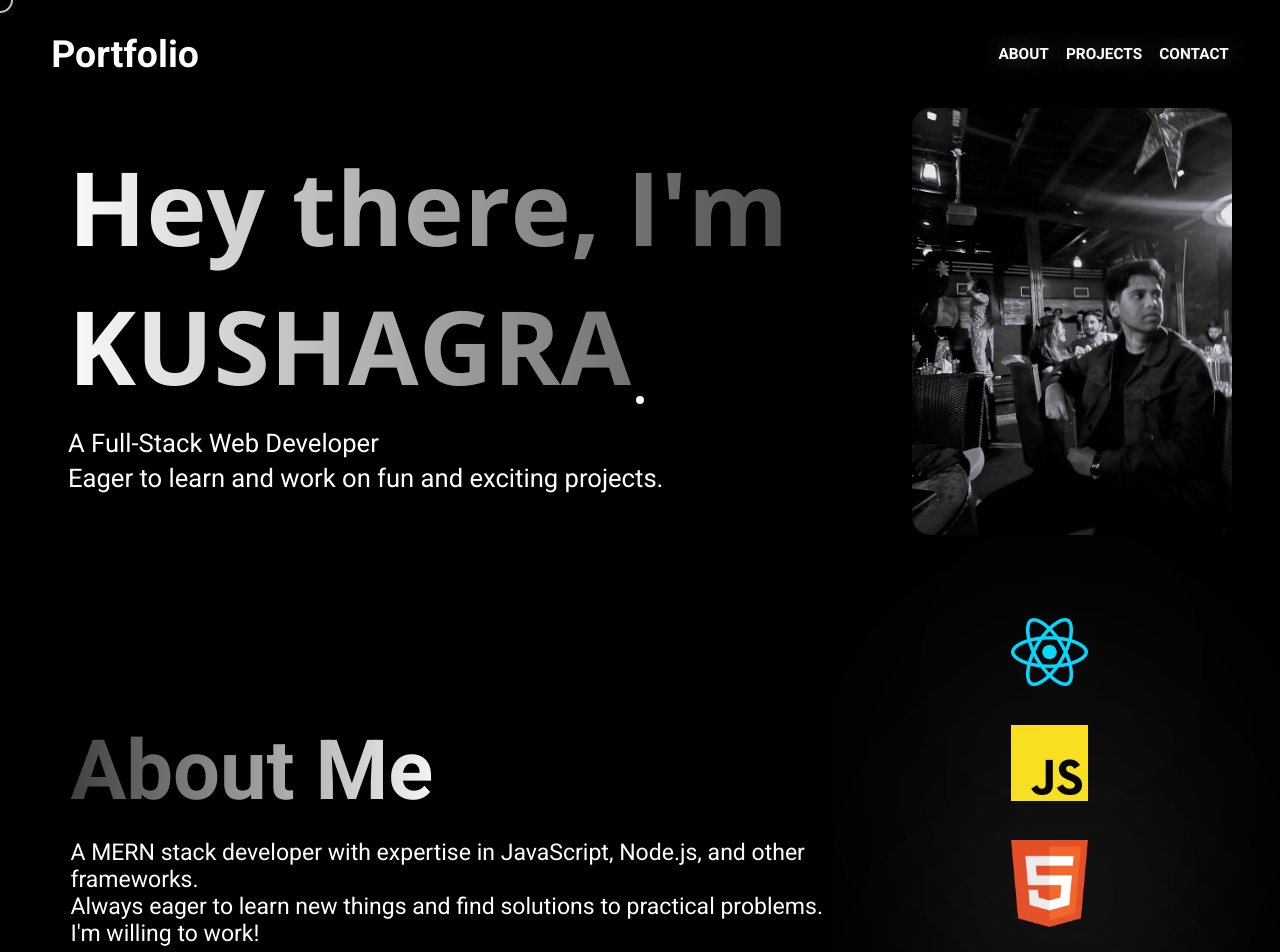
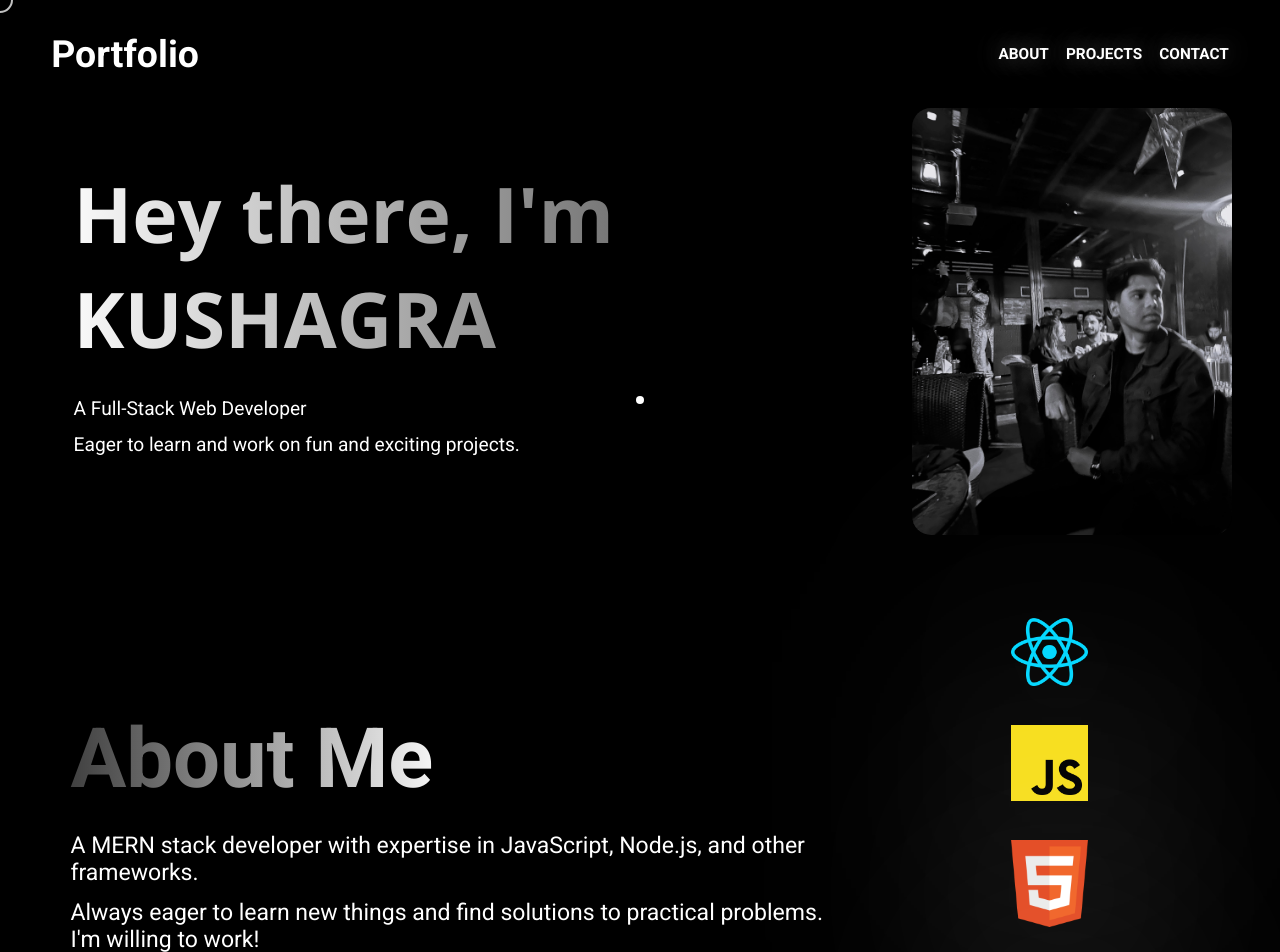
Before and after one commit to KushagraSingh1100/Portfolio, a React (Create React App) app: page / in a window 1280 px wide. Shown: the top 952 px of the page. Built offline with nearby package versions, Linux system fonts and the light colour scheme.

Commit message:
Update index.css

```diff
--- a/src/index.css
+++ b/src/index.css
@@ -84,7 +84,7 @@ a{
 .name{
   width: 60vw;
   align-items: center;
-  font-size: 4vw;
+  font-size: 3vw;
 }
 
 .name h1{
@@ -92,7 +92,7 @@ a{
   font-optical-sizing: auto;
   background: linear-gradient(to right, #FFFFFF , #464646);
   background-clip: text;
-  padding: 0px 20px;
+  padding: 0px 2vw;
   color: rgba(123, 123, 123, 0);
 }
 
@@ -100,12 +100,12 @@ a{
   z-index: 0;
   width: 95%;
   height: fit-content;
-  padding: 10px 20px;
+  padding: 1.5vw 2vw;
 }
 
 .home-me p{
   font-size: 0.5em;
-  padding: 2.5px 0px;
+  padding: 0.5vw 0vw;
 }
 
 .about{
@@ -143,8 +143,13 @@ a{
 
 .about-para{
   margin-top: 1.5vw;
-  font-size: 1.8vw
+  font-size: 1.8vw;
 }
+
+.about-para p{
+  padding: 0.5vw 0vw;
+}
+
 .right{
   display: flex;
   flex-direction: column;
```
